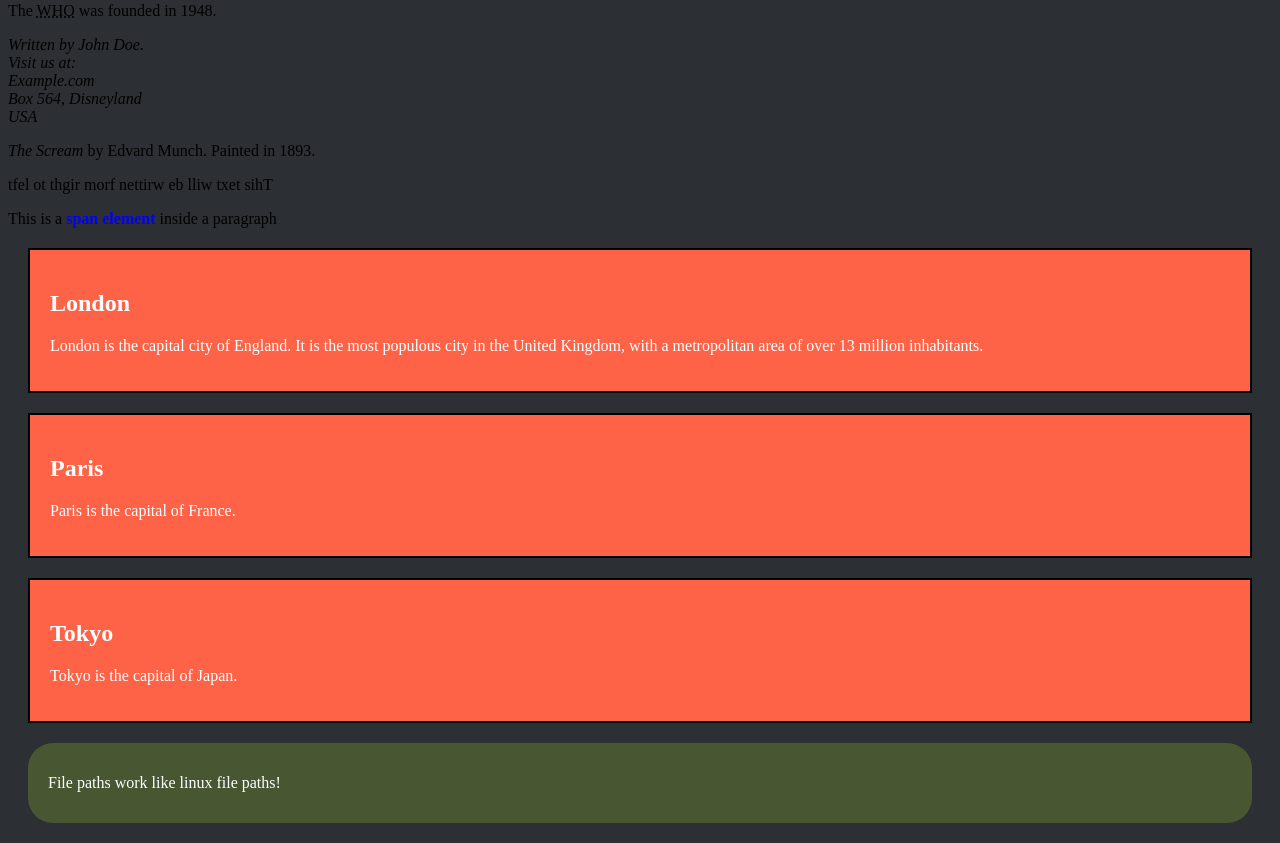
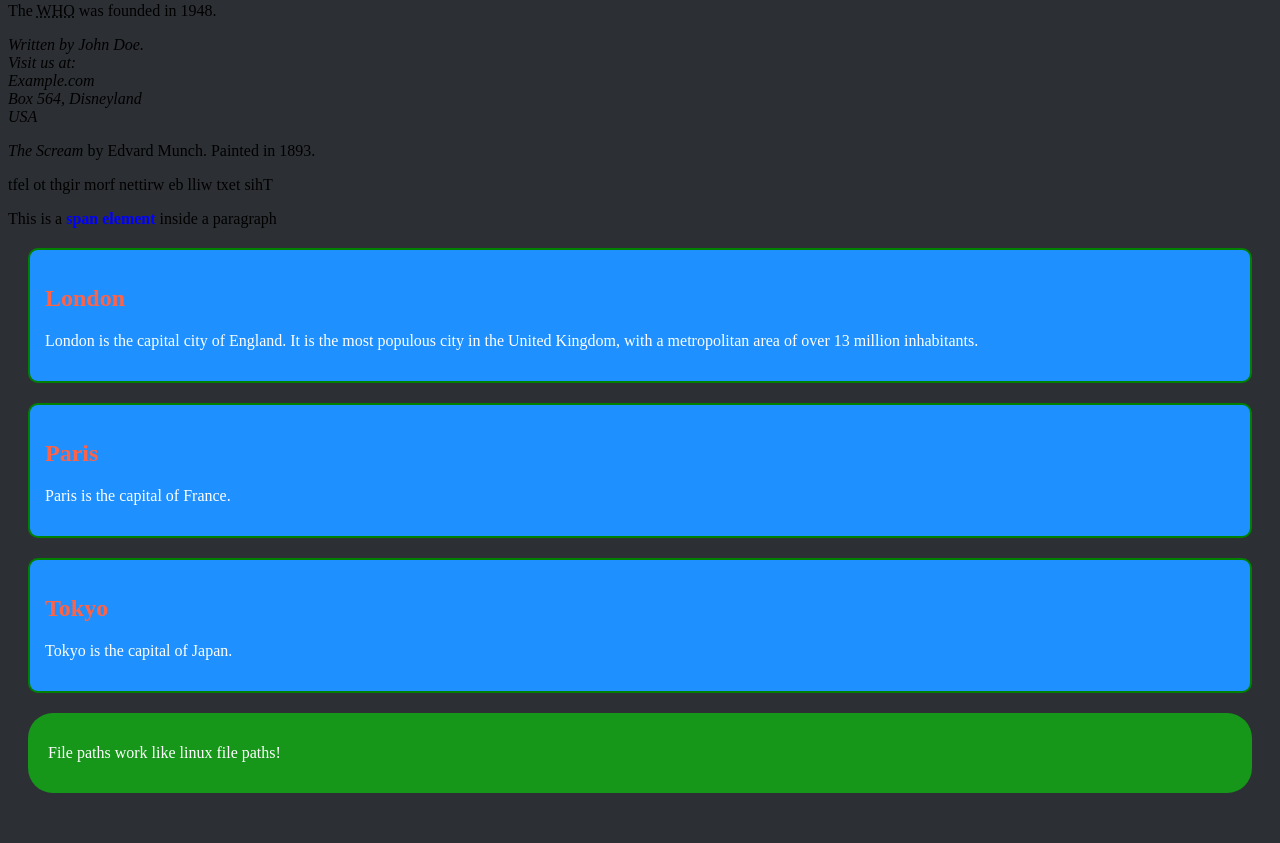
Before and after one commit to jftarog/lab2, a PHP site: page / in a window 1280 px wide. Shown: the part 2930-3773 px from the top of the page. After the commit the page ends 3723 px from the top, so only its background shows below. Run offline with PHP 8.4, Linux system fonts and the light colour scheme.

Commit message:
CSS Lesson 2

```diff
--- a/week3/index.html
+++ b/week3/index.html
@@ -91,15 +91,15 @@
     <bdo dir="rtl">This text will be written from right to left</bdo>
     <p>This is a <span style="color:blue;font-weight:bold;">span element</span> inside a paragraph</p>
     <div class="city">
-        <h2>London</h2>
+        <h2 class="cityTitle">London</h2>
         <p>London is the capital city of England. It is the most populous city in the United Kingdom, with a metropolitan area of over 13 million inhabitants.</p>
     </div>
     <div class="city">
-        <h2>Paris</h2>
+        <h2 class="cityTitle">Paris</h2>
         <p>Paris is the capital of France.</p>
     </div>
     <div class="city">
-        <h2>Tokyo</h2>
+        <h2 class="cityTitle">Tokyo</h2>
         <p>Tokyo is the capital of Japan.</p>
     </div>
     <div class="note">
--- a/week3/styles.css
+++ b/week3/styles.css
@@ -11,7 +11,7 @@
 }
 /* For notes on lessons*/
 .note {
-    background-color:rgba(154, 205, 50, 0.25);
+    background-color:rgba(0, 255, 0, 0.5);
     border-radius: 25px;
     padding: 15px;
     padding-left: 20px;
@@ -19,9 +19,13 @@
     margin: 20px;
 }
 .city {
-    background-color: tomato;
+    background-color: dodgerblue;
     color: white;
-    border: 2px solid black;
+    border: 2px solid green;
+    border-radius: 10px;
     margin: 20px;
-    padding: 20px;
+    padding: 15px;
 }
+.cityTitle {
+    color:tomato;
+}
```
